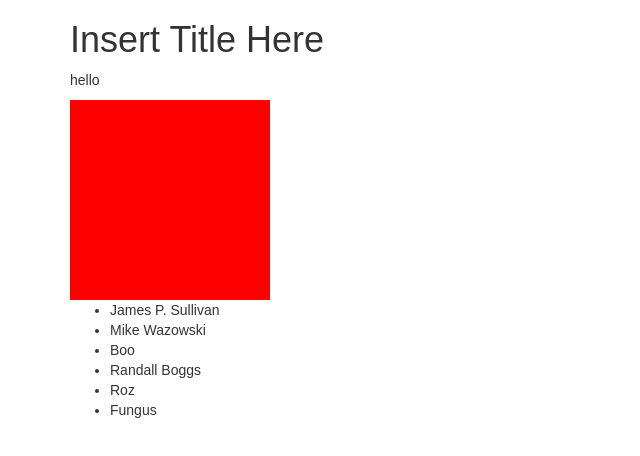
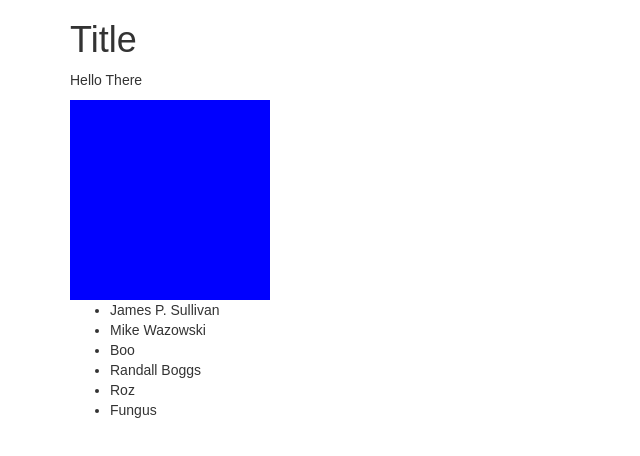
Before and after one commit to JonnyDavis/First-React-Project, a React (Create React App) app: page / in a window 1280 px wide. Shown: the top 456 px of the page, without its empty margins (0-640 px from the left). Built offline with nearby package versions, Linux system fonts and the light colour scheme.

Commit message:
completed Children challenges, only trixsy left unfinished from Day One

```diff
--- a/src/App.jsx
+++ b/src/App.jsx
@@ -4,14 +4,12 @@ import Header from "./Header";
 import Paragraph from "./Paragraph";
 import Square from "./Square";
 import People from "./People";
+import Stuff from "./Stuff";
 
 
 const App = () => (
     <div>
-      <Header text="Insert Title Here" />
-      <Paragraph message="hello" />
-      <Square />
-      <People />
+    	<Stuff square={true} />
     </div>
 );
 
--- /dev/null
+++ b/src/FadeIn.jsx
@@ -0,0 +1 @@
+FadeIn.jsx
--- a/src/Header.jsx
+++ b/src/Header.jsx
@@ -3,8 +3,11 @@ import React from "react";
 
 // create our component
 // just a function that returns JSX
-const Header = props => (
-    <h1>{ props.text }</h1>
+const Header = ({children}) => (
+    <h1>
+    { children }
+    {" "}
+    </h1>
 );
 
 // export our component
--- a/src/Paragraph.jsx
+++ b/src/Paragraph.jsx
@@ -3,8 +3,8 @@ import React from "react";
 
 // create our component
 // just a function that returns JSX
-const Paragraph = ({ message }) => (
-    <p> { message ? message : "Hello, World!" } </p>
+const Paragraph = ({ children }) => (
+    <p> { children ? children : "Hello, World!" } </p>
 );
 
 // export our component
--- a/src/People.jsx
+++ b/src/People.jsx
@@ -1,19 +1,21 @@
 // import the React library
 import React from "react";
 
-const names = ["James P. Sullivan", "Mike Wazowski", "Boo", "Randall Boggs", "Roz", "Fungus"];
 
-const listItems = names.map((name) =>
-    <li key={name.toString()}>
-    {name}
-    </li>
 
-    );
 
 // create our component
 // just a function that returns JSX
-const People = () => (
-    <ul>{listItems}</ul>
+const People = ({ names }) => (
+
+
+    <ul>
+    {names ?  names.map((name, i) => (
+	    <li key={i}>
+		    {name}
+	    </li>
+    )) : "Nothing to see here"}
+    </ul>
 );
 
 // export our component
--- a/src/Square.jsx
+++ b/src/Square.jsx
@@ -2,17 +2,17 @@
 import React from "react";
 
 
-const divStyle = {
-	backgroundColor: 'red',
-	height: 200,
-	width: 200,
-}
+// const divStyle = {
+// 	backgroundColor: 'red',
+// 	height: 200,
+// 	width: 200,
+// }
 
 
 // create our component
 // just a function that returns JSX
-const Square = () => (
-    <div style={divStyle}> </div>
+const Square = ({color, square}) => (
+    <div style={{ height: 200, width: 200, background: color ? color : 'red' }}> </div>
 );
 
 // export our component
--- a/src/Stuff.jsx
+++ b/src/Stuff.jsx
@@ -8,12 +8,16 @@ import People from "./People";
 
 // create our component
 // just a function that returns JSX
-const Stuff = () => (
+const Stuff = ({square}) => (
     <div>
-        <Header />
-        <Paragraph />
-        <Square />
-        <People />
+      <Header>
+      Title
+      </Header>
+      <Paragraph>
+      Hello There
+      </Paragraph>
+      { square ? <Square color="blue" /> : null}
+      <People names={["James P. Sullivan", "Mike Wazowski", "Boo", "Randall Boggs", "Roz", "Fungus"]} />
     </div>
 );
 
```
